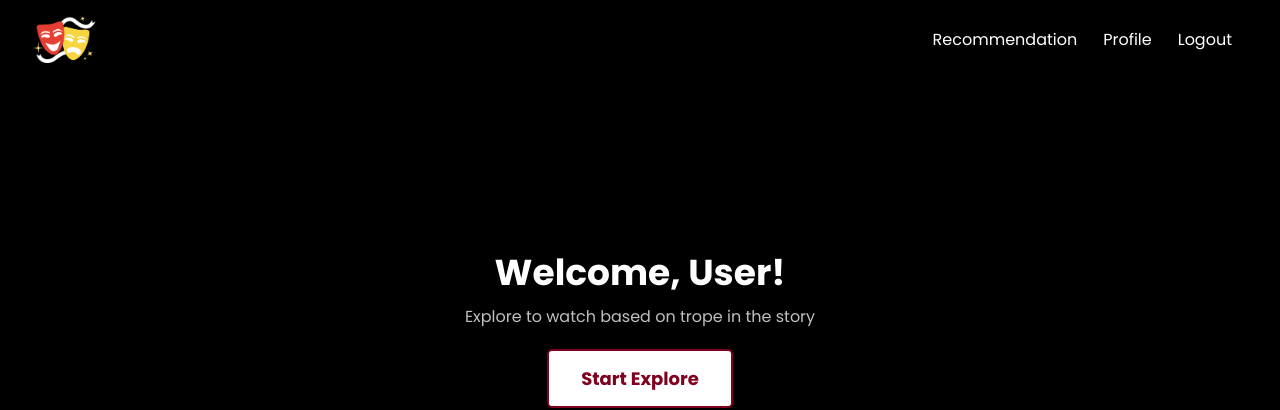
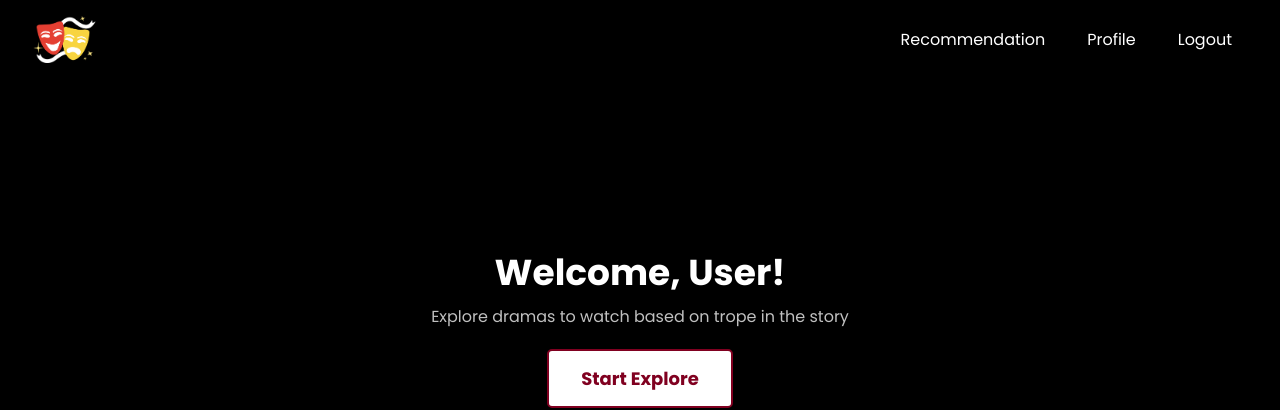
Before and after one commit to zhrsalsa/PickOurPicks, a Next.js app: page /homepage in a window 1280 px wide. Shown: the top 410 px of the page. Built offline with nearby package versions, Linux system fonts and the light colour scheme; no server answers; the database is empty.

Commit message:
Update page.tsx

```diff
--- a/src/app/homepage/page.tsx
+++ b/src/app/homepage/page.tsx
@@ -90,7 +90,7 @@ const Homepage = () => {
           <button className={styles.recommendationButton} onClick={handleRecommendationClick}>
             Recommendation
           </button>
-          <button className={styles.profileButton} onClick={handleRecommendationClick}>
+          <button className={styles.recommendationButton} onClick={handleRecommendationClick}>
             Profile
           </button>
           <button className={styles.logout} onClick={handleLogout}>
@@ -104,7 +104,7 @@ const Homepage = () => {
           <h1 className={styles.title}>
             Welcome, {session?.user?.name || "User"}!
           </h1>
-          <p className={styles.description}>Explore to watch based on trope in the story</p>
+          <p className={styles.description}>Explore dramas to watch based on trope in the story</p>
           <button className={styles.startExploreButton} onClick={handleStartExplore}>
             Start Explore
           </button>
```
